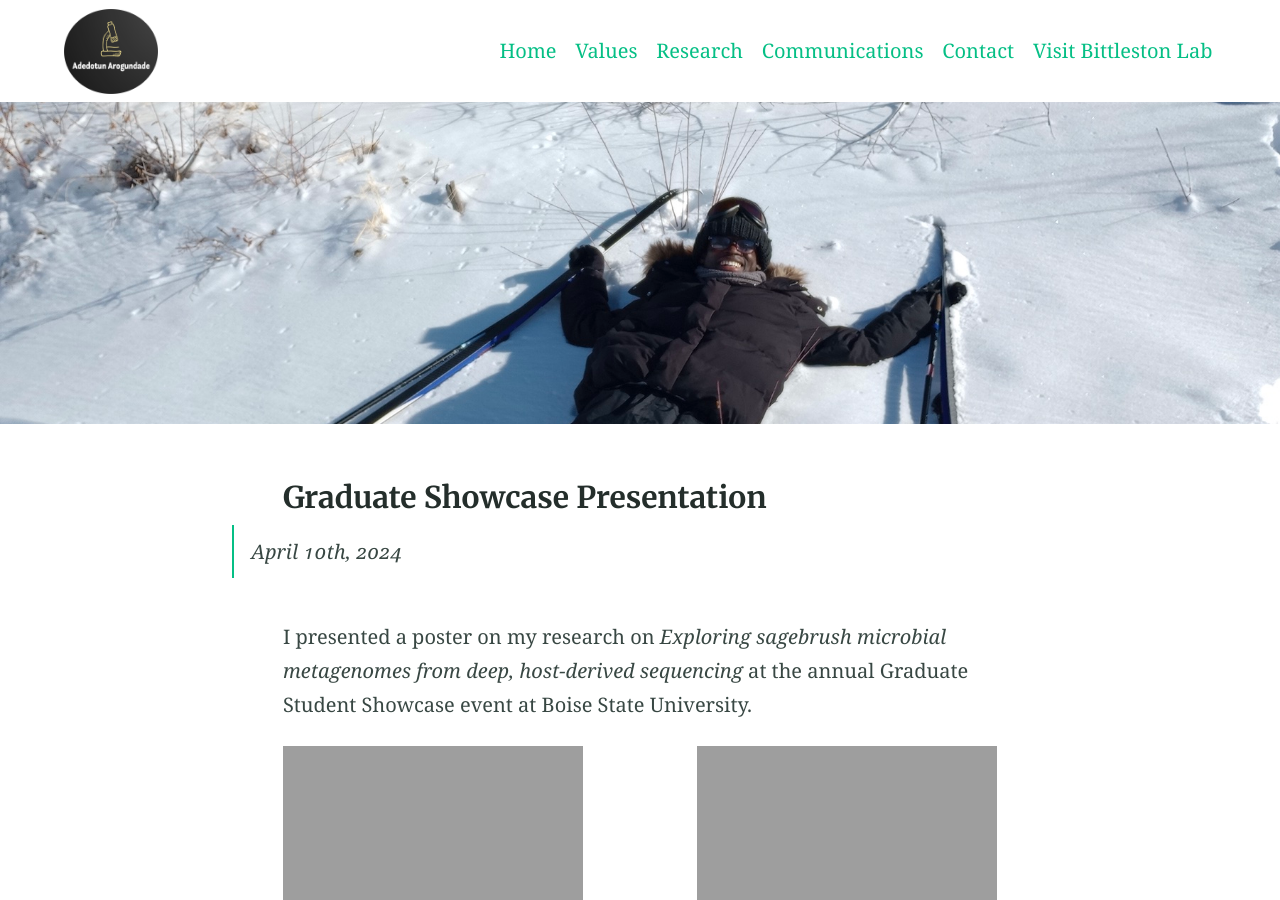
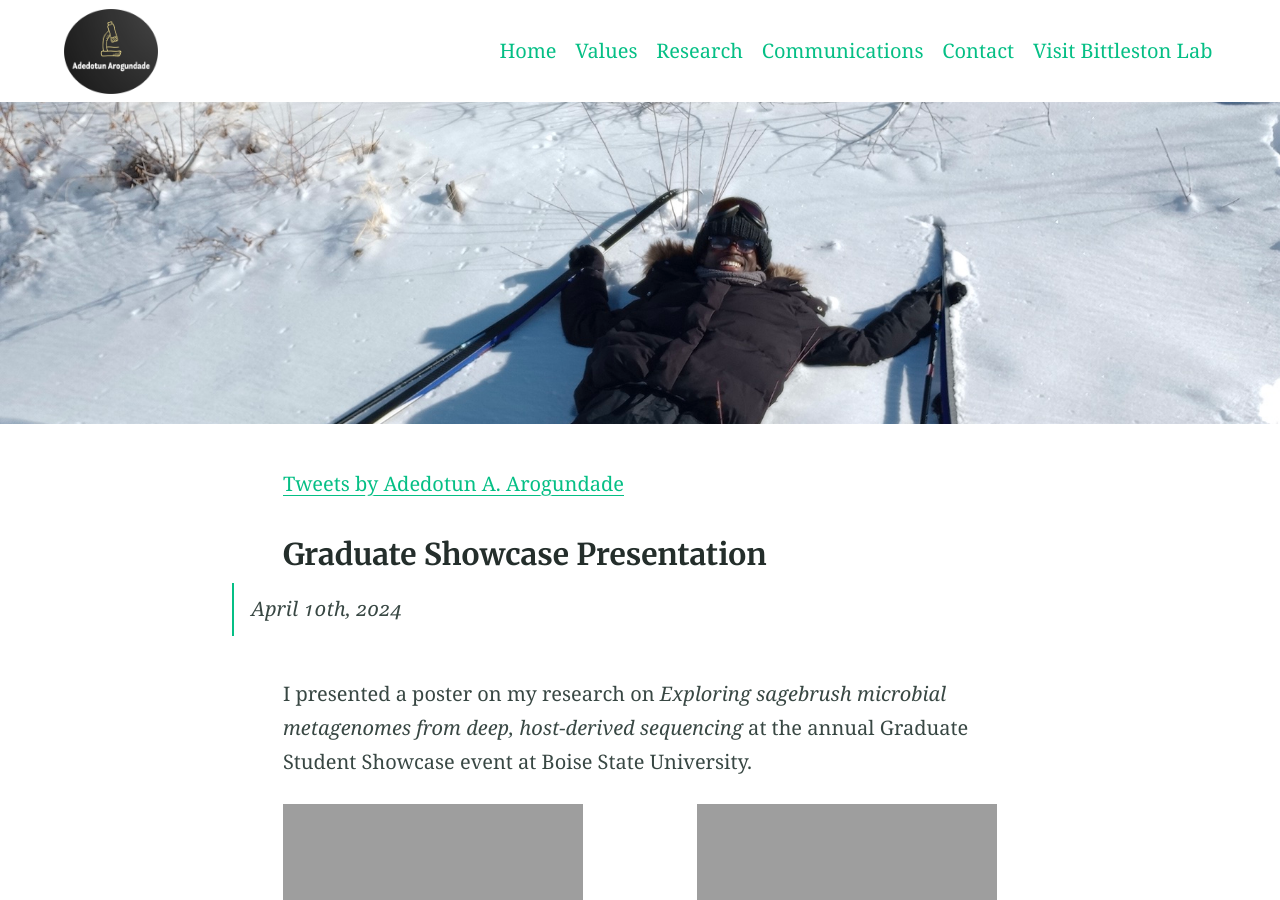
Before and after one commit to AdeArogundade/arogundadeadedotun, a Jekyll site: the page built from communications.md, in a window 1280 px wide and 900 px high. Built offline with Jekyll 4.4.1, drawn with Linux system fonts in a browser that asks for light colours; comment, search, counter and statistics services are not loaded.

Commit message:
Update communications.md

```diff
--- a/communications.md
+++ b/communications.md
@@ -6,6 +6,10 @@ feature_image: "https://adearogundade.github.io/arogundadeadedotun/assets/Images
 excerpt: ""
 aside: false
 ---
+
+|
+
+{% include twitter_widget.html %}
 
 |
 
```
